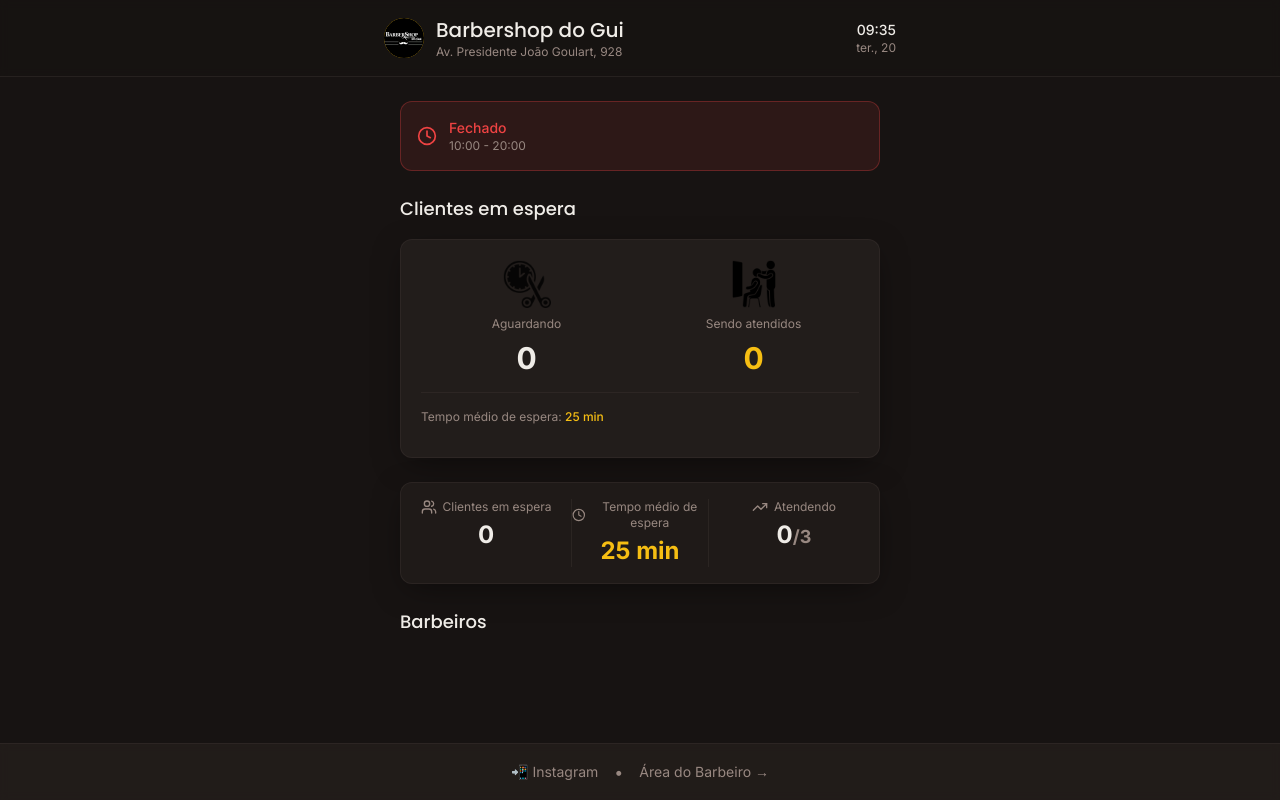
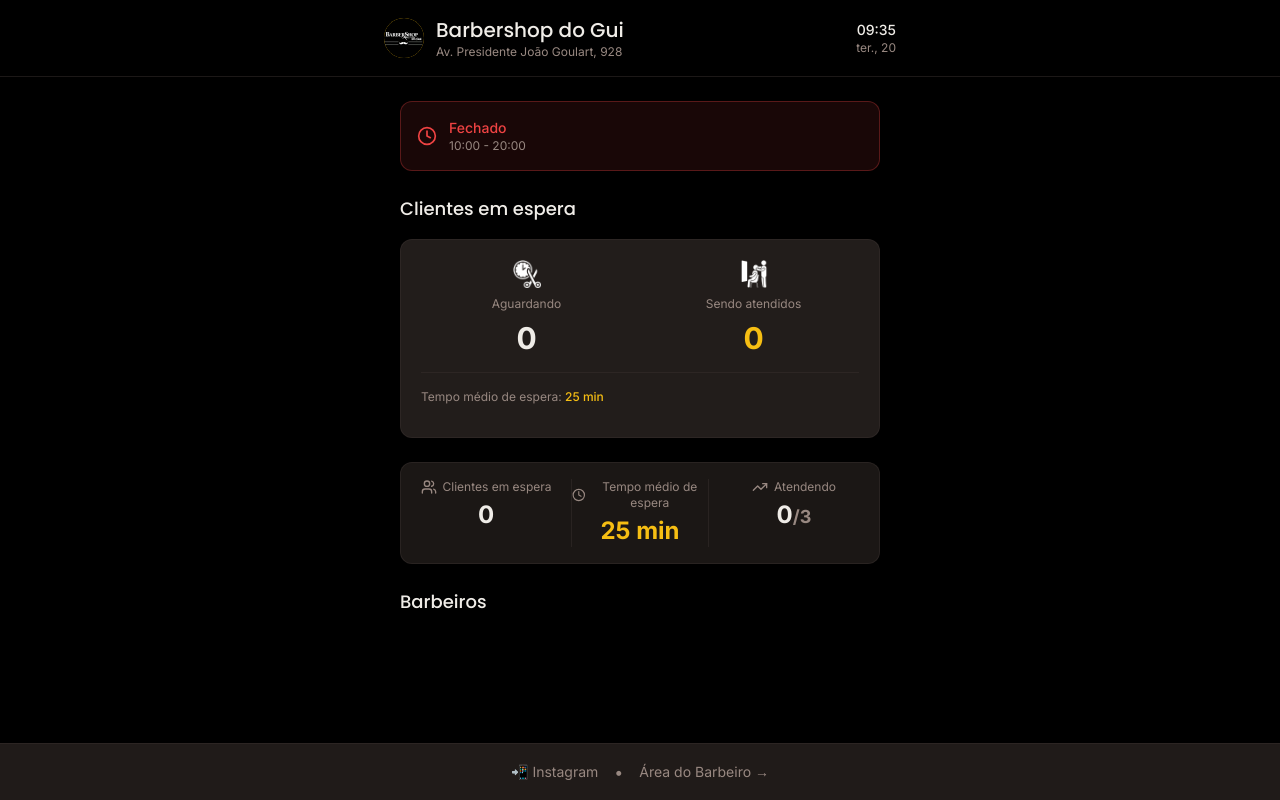
Before and after one commit to ALLON3/barbershop, a React (Vite) app: page / in a window 1280 px wide. Built offline with nearby package versions, Linux system fonts and the light colour scheme; the HTML template or start-up script is replaced by a standard one.

Commit message:
icon adjust

```diff
--- a/src/pages/ClientView.tsx
+++ b/src/pages/ClientView.tsx
@@ -73,9 +73,9 @@ const ClientView = () => {
   }, [isOpen, state.barbers, resumeWork, lastHourState]);
 
   return (
-    <div className="min-h-screen bg-background">
+    <div className="min-h-screen bg-black">
       {/* Header */}
-      <header className="sticky top-0 z-10 bg-background/95 backdrop-blur-sm border-b border-border/50 px-4 py-4">
+      <header className="sticky top-0 z-10 bg-black/95 backdrop-blur-sm border-b border-border/50 px-4 py-4">
         <div className="max-w-lg mx-auto flex items-center justify-between">
           <div className="flex items-center gap-3">
             <div className="w-10 h-10 rounded-full bg-primary flex items-center justify-center">
@@ -127,12 +127,12 @@ const ClientView = () => {
           <div className="bg-card rounded-xl p-5 shadow-card border border-border/50">
             <div className="grid grid-cols-2 gap-4 mb-4">
               <div className="flex flex-col items-center text-center">
-                <img src="/tesouratempo.png" alt="Aguardando" className="w-12 h-12 mb-2 opacity-80" />
+                <img src="/tesouratempo.png" alt="Aguardando" className="w-7 h-7 mb-2 brightness-0 invert" />
                 <p className="text-xs text-muted-foreground mb-2">Aguardando</p>
                 <p className="text-3xl font-bold text-foreground">{state.generalQueue.clients.length}</p>
               </div>
               <div className="flex flex-col items-center text-center">
-                <img src="/atendendoicon.png" alt="Sendo atendido" className="w-12 h-12 mb-2" />
+                <img src="/atendendoicon.png" alt="Sendo atendido" className="w-7 h-7 mb-2 brightness-0 invert" />
                 <p className="text-xs text-muted-foreground mb-2">Sendo atendidos</p>
                 <p className="text-3xl font-bold text-primary">
                   {state.barbers.filter(b => b.currentClient).length}
```
